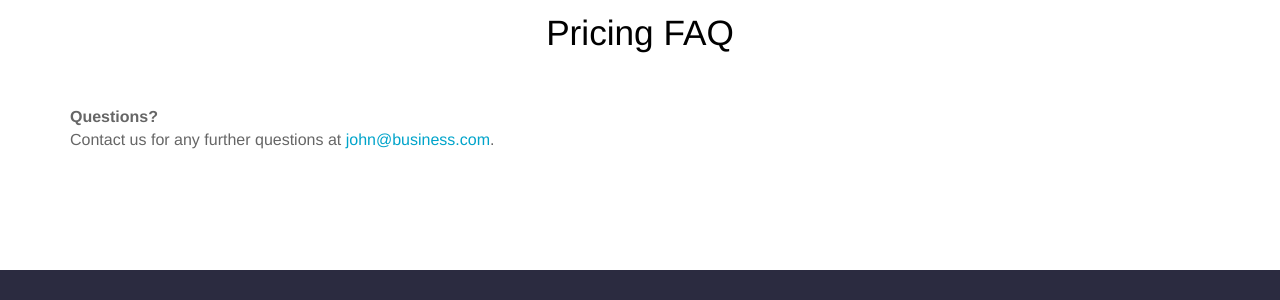
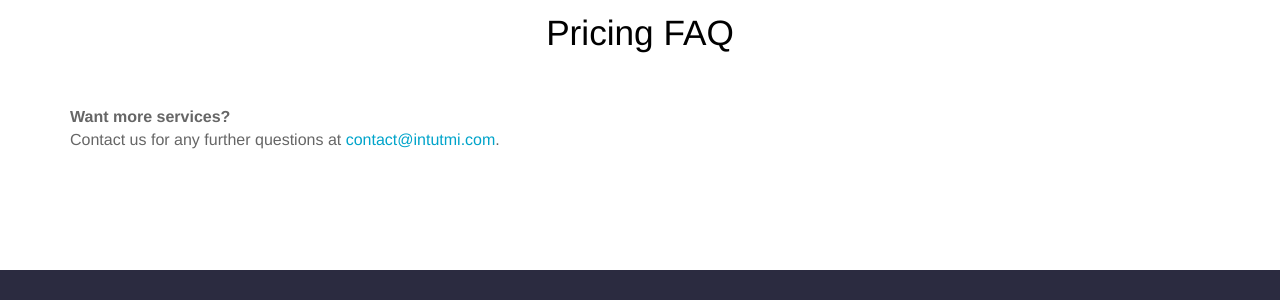
Before and after one commit to intutdev/intutmi.github.io, a Jekyll site: the page built from services.html, in a window 1280 px wide. Shown: the part 743-1043 px from the top of the page. Built offline with Jekyll 4.4.1, drawn with Linux system fonts in a browser that asks for light colours.

Commit message:
Updated 'services.html' via CloudCannon

```diff
--- a/services.html
+++ b/services.html
@@ -60,8 +60,10 @@ pricing_table:
       link: 'mailto:contact@intutmi.com?subject=Inquiry%20for%20Influencer'
       text: Ge in Touch
 faq:
-  - question: Questions?
-    answer: 'Contact us for any further questions at <a href="#">john@business.com</a>.'
+  - question: Want more services?
+    answer: >-
+      Contact us for any further questions at <a
+      href="#">contact@intutmi.com</a>.
   - question:
     answer:
 ---
```
